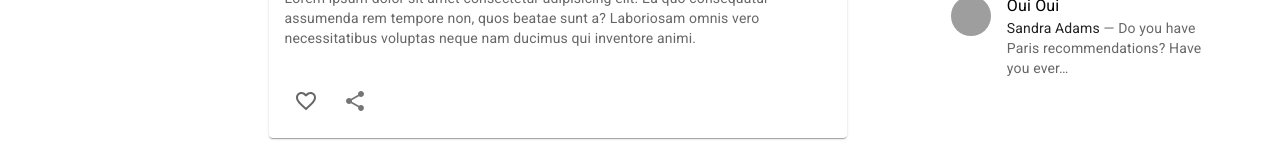
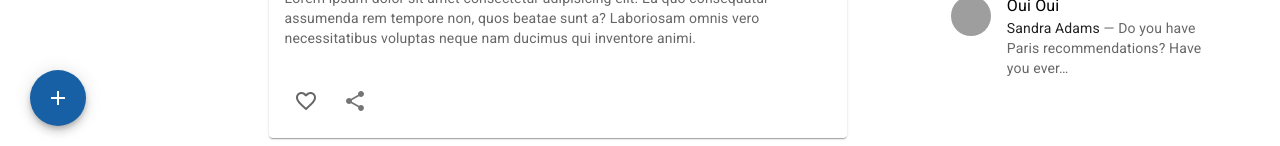
Before and after one commit to brosmar18/material-Ui-review, a React (Create React App) app: page / in a window 1280 px wide. Shown: the part 654-800 px from the top of the page. Built offline with nearby package versions, Linux system fonts and the light colour scheme; grey boxes are pictures that could not be loaded.

Commit message:
add button added

```diff
--- a/src/App.js
+++ b/src/App.js
@@ -3,6 +3,7 @@
 import Feed from './components/Feed';
 import { Box, Stack } from '@mui/material';
 import Navbar from './components/Navbar';
+import Add from './components/Add';
 
 function App() {
 
@@ -14,6 +15,7 @@
         <Feed />
         <Rightbar />
       </Stack>
+      <Add />
     </Box>
   );
 }
--- /dev/null
+++ b/src/components/Add.jsx
@@ -0,0 +1,24 @@
+import { Fab, Tooltip } from "@mui/material";
+import { Add as AddIcon } from "@mui/icons-material";
+import React from "react";
+
+const Add = () => {
+  return (
+    <>
+      <Tooltip
+        title="Delete"
+        sx={{
+          position: "fixed",
+          bottom: 20,
+          left: { xs: "calc(50% - 25px)", md: 30 },
+        }}
+      >
+        <Fab color="primary" aria-label="add">
+          <AddIcon />
+        </Fab>
+      </Tooltip>
+    </>
+  );
+};
+
+export default Add;
```
